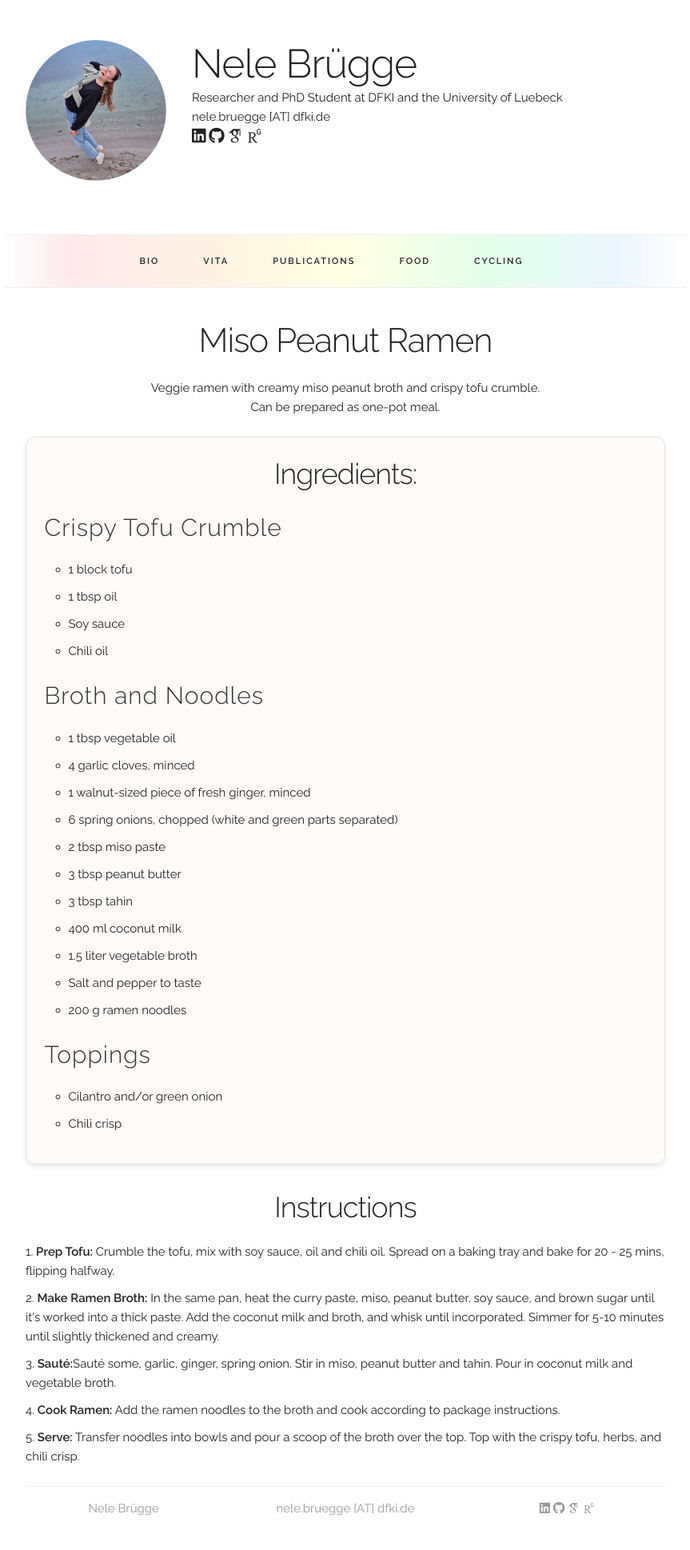
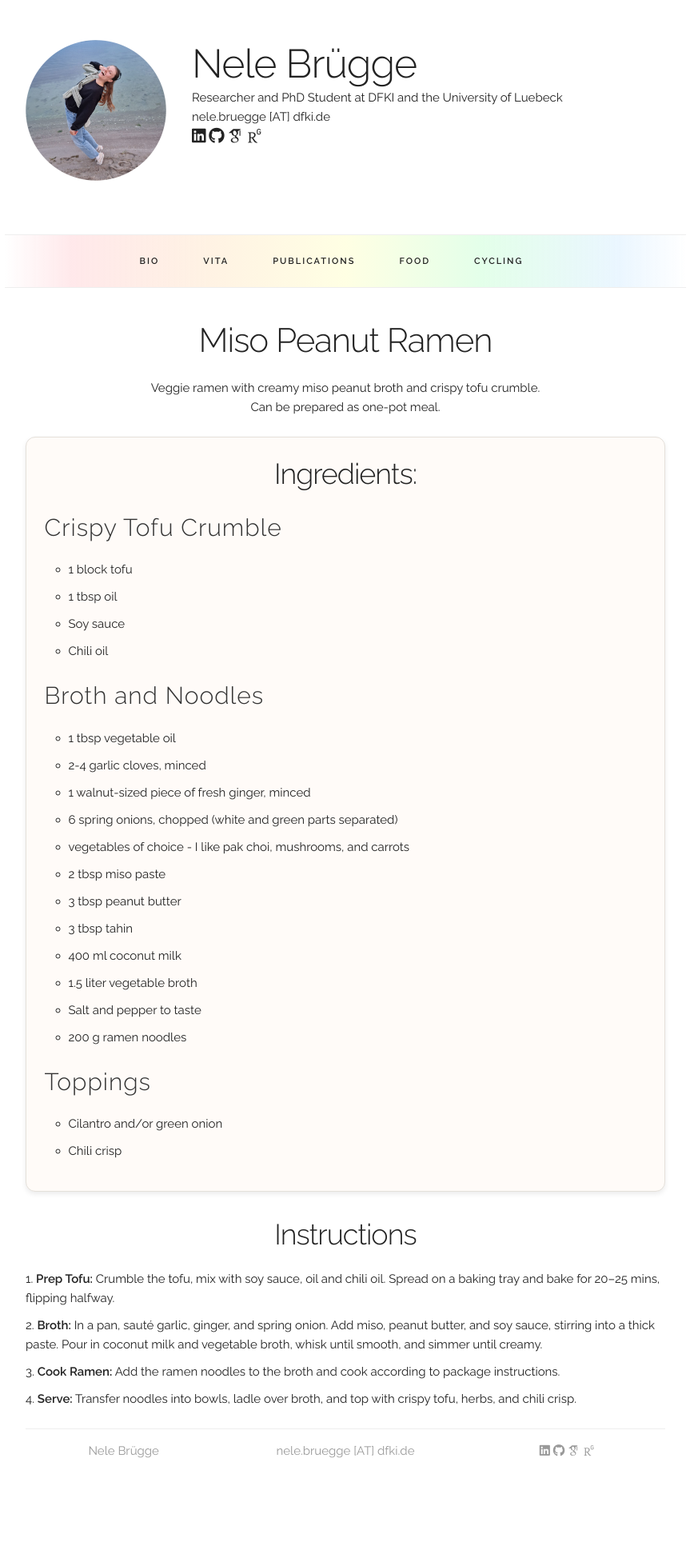
Before and after one commit to nelebru/nelebru.github.io, a Jekyll site: the page built from recipes/miso-peanut-ramen.html, in a window 1280 px wide. Shown: the whole page at 80% size, without its empty margins (208-1071 px from the left). Built offline with Jekyll 4.4.1, drawn with Linux system fonts in a browser that asks for light colours; some web fonts are replaced; a style sheet for code colours, icons or effects is not loaded; after the commit the page ends 1866 px from its top, so only the background shows below that.

Commit message:
auto map update, ramen preparation fix

```diff
--- a/assets/data/map_info.json
+++ b/assets/data/map_info.json
@@ -1,4 +1,4 @@
 {
-  "last_update": "2026-04-18T20:02:22.487905+00:00",
-  "routes_added": 12
+  "last_update": "2026-05-04T06:34:03.164447+00:00",
+  "routes_added": 11
 }
--- a/recipes/miso-peanut-ramen.html
+++ b/recipes/miso-peanut-ramen.html
@@ -27,9 +27,10 @@ permalink: /recipes/miso-peanut-ramen.html
       <h4>Broth and Noodles</h4>
       <ul>
         <li>1 tbsp vegetable oil</li>
-        <li>4 garlic cloves, minced</li>
+        <li>2-4 garlic cloves, minced</li>
         <li>1 walnut-sized piece of fresh ginger, minced</li>
         <li>6 spring onions, chopped (white and green parts separated)</li>
+        <li>vegetables of choice - I like pak choi, mushrooms, and carrots</li>
         <li>2 tbsp miso paste</li>
         <li>3 tbsp peanut butter</li>
         <li>3 tbsp tahin</li>
@@ -49,10 +50,12 @@ permalink: /recipes/miso-peanut-ramen.html
 
   <h3>Instructions</h3>
   <ol>
-    <li><strong>Prep Tofu:</strong> Crumble the tofu, mix with soy sauce, oil and chili oil. Spread on a baking tray and bake for 20 - 25 mins, flipping halfway.</li>
-    <li><strong>Make Ramen Broth:</strong> In the same pan, heat the curry paste, miso, peanut butter, soy sauce, and brown sugar until it's worked into a thick paste. Add the coconut milk and broth, and whisk until incorporated. Simmer for 5-10 minutes until slightly thickened and creamy.</li>
-    <li><strong>Sauté:</strong>Sauté some, garlic, ginger, spring onion. Stir in miso, peanut butter and tahin. Pour in coconut milk and vegetable broth.</li>
-    <li><strong>Cook Ramen:</strong> Add the ramen noodles to the broth and cook according to package instructions.</li>
-    <li><strong>Serve:</strong> Transfer noodles into bowls and pour a scoop of the broth over the top. Top with the crispy tofu, herbs, and chili crisp.</li>
-  </ol>
+  <li><strong>Prep Tofu:</strong> Crumble the tofu, mix with soy sauce, oil and chili oil. Spread on a baking tray and bake for 20–25 mins, flipping halfway.</li>
+
+  <li><strong>Broth:</strong> In a pan, sauté garlic, ginger, and spring onion. Add miso, peanut butter, and soy sauce, stirring into a thick paste. Pour in coconut milk and vegetable broth, whisk until smooth, and simmer until creamy.</li>
+
+  <li><strong>Cook Ramen:</strong> Add the ramen noodles to the broth and cook according to package instructions.</li>
+
+  <li><strong>Serve:</strong> Transfer noodles into bowls, ladle over broth, and top with crispy tofu, herbs, and chili crisp.</li>
+</ol>
 </div>
```
Also changed, not shown: 1 other file.
